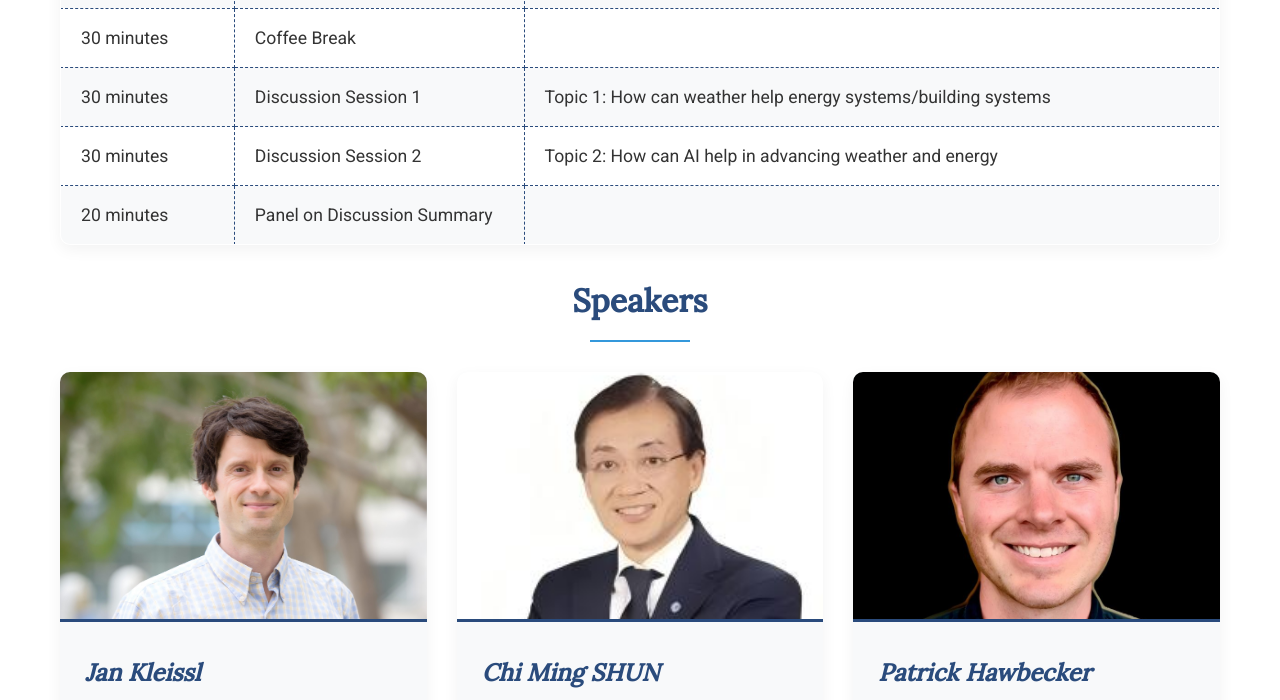
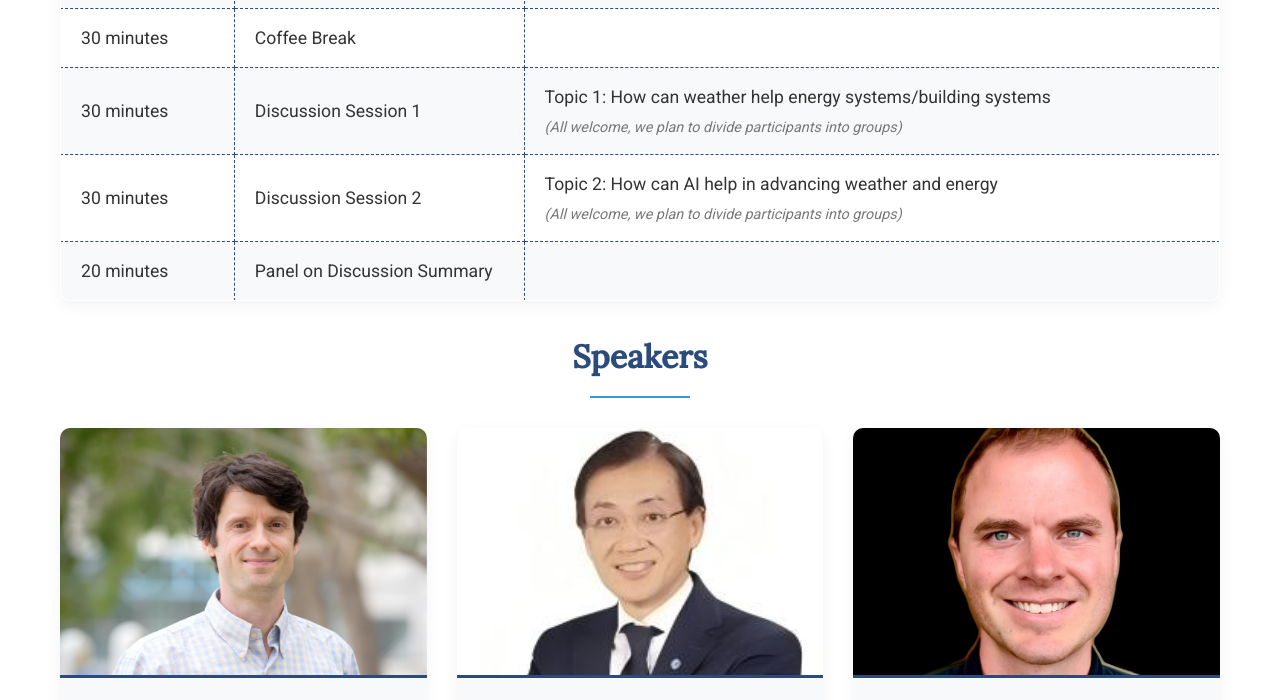
Before and after one commit to KGBUSH/yimei7.github.io, a plain HTML site: page index.html in a window 1280 px wide. Shown: the part 2977-3677 px from the top of the page. Drawn offline with Linux system fonts and the light colour scheme.

Commit message:
Update index.html

```diff
--- a/index.html
+++ b/index.html
@@ -470,6 +470,12 @@
 
         .description-column {
             width: 60%;
+        }
+        .session-note {
+            font-size: 0.9rem;
+            color: #777;
+            margin-top: 5px;
+            font-style: italic;
         }
 
         .talk-title {
@@ -1060,12 +1066,17 @@
                         <tr>
                             <td data-label="Time">30 minutes</td>
                             <td data-label="Session">Discussion Session 1</td>
-                            <td data-label="Description">Topic 1: How can weather help energy systems/building systems</td>
+                            <td data-label="Description">
+                                Topic 1: How can weather help energy systems/building systems
+                                <div class="session-note">(All welcome, we plan to divide participants into groups)</div>
+                            </td>
                         </tr>
                         <tr>
                             <td data-label="Time">30 minutes</td>
                             <td data-label="Session">Discussion Session 2</td>
-                            <td data-label="Description">Topic 2: How can AI help in advancing weather and energy</td>
+                            <td data-label="Description">Topic 2: How can AI help in advancing weather and energy
+                                <div class="session-note">(All welcome, we plan to divide participants into groups)</div>
+                            </td>
                         </tr>
                         <tr>
                             <td data-label="Time">20 minutes</td>
@@ -1322,4 +1333,4 @@
         });
     </script>
 </body>
-</html>s
+</html>
```
